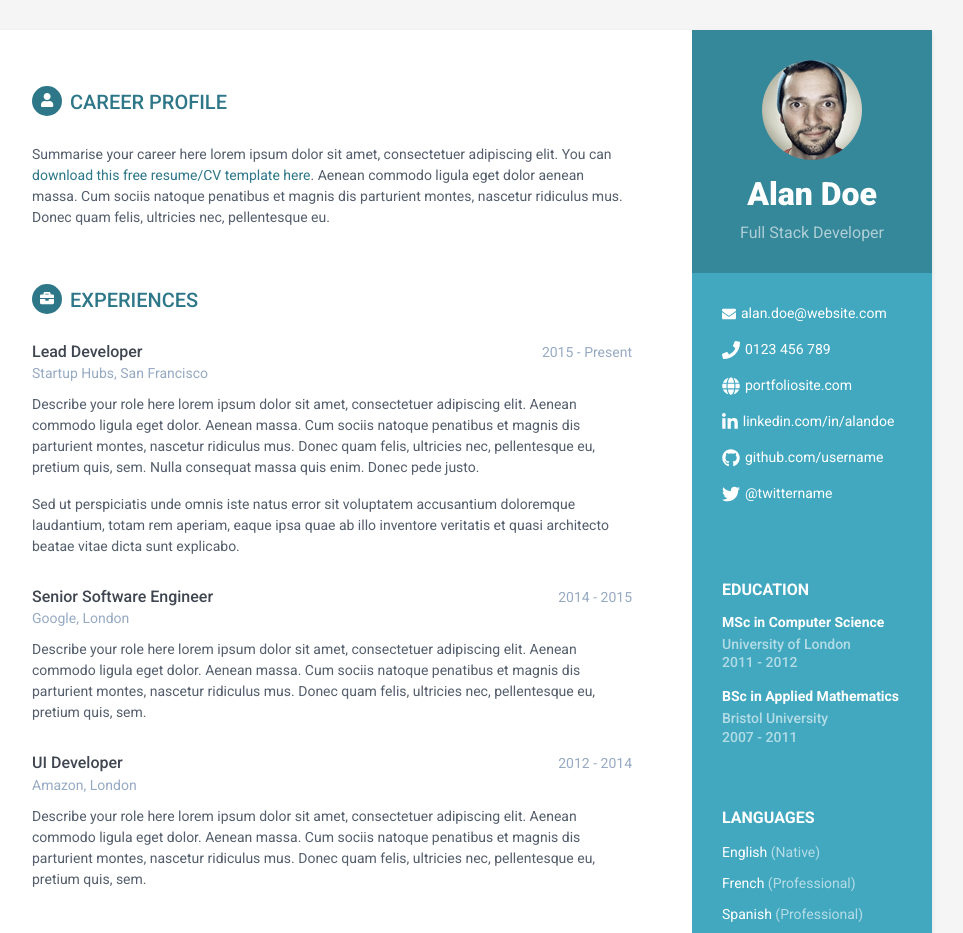
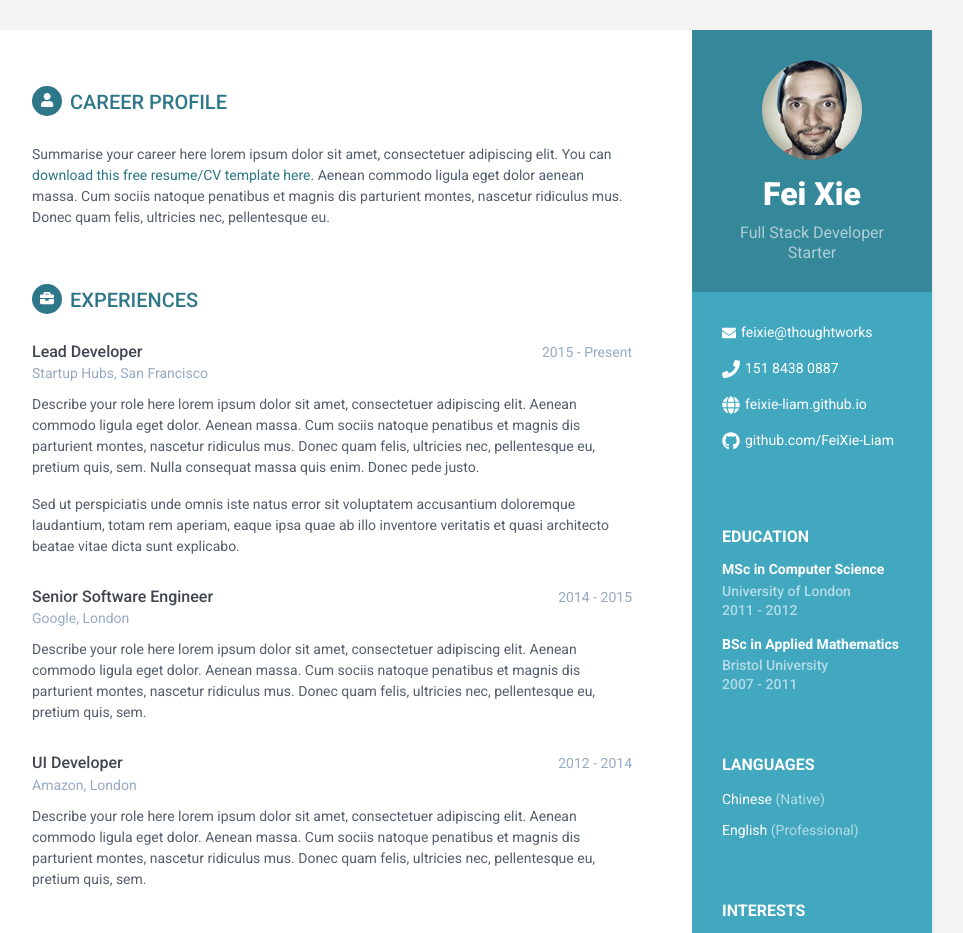
Before and after one commit to FeiXie-Liam/start-bootstrap, a plain HTML site: page index.html in a window 1280 px wide. Shown: the top 933 px of the page, without its empty margins (188-1151 px from the left). Drawn offline with Linux system fonts and the light colour scheme.

Commit message:
modify sidebar info.

```diff
--- a/index.html
+++ b/index.html
@@ -1,7 +1,7 @@
 <!DOCTYPE html>
 <html lang="en">
 <head>
-    <title>Orbit - Bootstrap 4 Resume/CV Template for Developers</title>
+    <title>ThxNo - Bootstrap 4 Resume</title>
 
     <!-- Meta -->
     <meta charset="utf-8">
@@ -25,18 +25,16 @@
         <div class="sidebar-wrapper">
             <div class="profile-container">
                 <img class="profile" src="assets/images/profile.png" alt="" />
-                <h1 class="name">Alan Doe</h1>
-                <h3 class="tagline">Full Stack Developer</h3>
+                <h1 class="name">Fei Xie</h1>
+                <h3 class="tagline">Full Stack Developer Starter</h3>
             </div><!--//profile-container-->
 
             <div class="contact-container container-block">
                 <ul class="list-unstyled contact-list">
-                    <li class="email"><i class="fas fa-envelope"></i><a href="mailto: yourname@email.com">alan.doe@website.com</a></li>
-                    <li class="phone"><i class="fas fa-phone"></i><a href="tel:0123 456 789">0123 456 789</a></li>
-                    <li class="website"><i class="fas fa-globe"></i><a href="https://themes.3rdwavemedia.com/bootstrap-templates/resume/orbit-free-resume-cv-bootstrap-theme-for-developers/" target="_blank">portfoliosite.com</a></li>
-                    <li class="linkedin"><i class="fab fa-linkedin-in"></i><a href="#" target="_blank">linkedin.com/in/alandoe</a></li>
-                    <li class="github"><i class="fab fa-github"></i><a href="#" target="_blank">github.com/username</a></li>
-                    <li class="twitter"><i class="fab fa-twitter"></i><a href="https://twitter.com/3rdwave_themes" target="_blank">@twittername</a></li>
+                    <li class="email"><i class="fas fa-envelope"></i><a href="mailto: feixie@thoughtworks.com">feixie@thoughtworks</a></li>
+                    <li class="phone"><i class="fas fa-phone"></i><a href="tel:15184380887">151 8438 0887</a></li>
+                    <li class="website"><i class="fas fa-globe"></i><a href="https://feixie-liam.github.io" target="_blank">feixie-liam.github.io</a></li>
+                    <li class="github"><i class="fab fa-github"></i><a href="https://github.com/feixie-liam" target="_blank">github.com/FeiXie-Liam</a></li>
                 </ul>
             </div><!--//contact-container-->
             <div class="education-container container-block">
@@ -56,9 +54,8 @@
             <div class="languages-container container-block">
                 <h2 class="container-block-title">Languages</h2>
                 <ul class="list-unstyled interests-list">
-                    <li>English <span class="lang-desc">(Native)</span></li>
-                    <li>French <span class="lang-desc">(Professional)</span></li>
-                    <li>Spanish <span class="lang-desc">(Professional)</span></li>
+                    <li>Chinese <span class="lang-desc">(Native)</span></li>
+                    <li>English <span class="lang-desc">(Professional)</span></li>
                 </ul>
             </div><!--//interests-->
 
```
